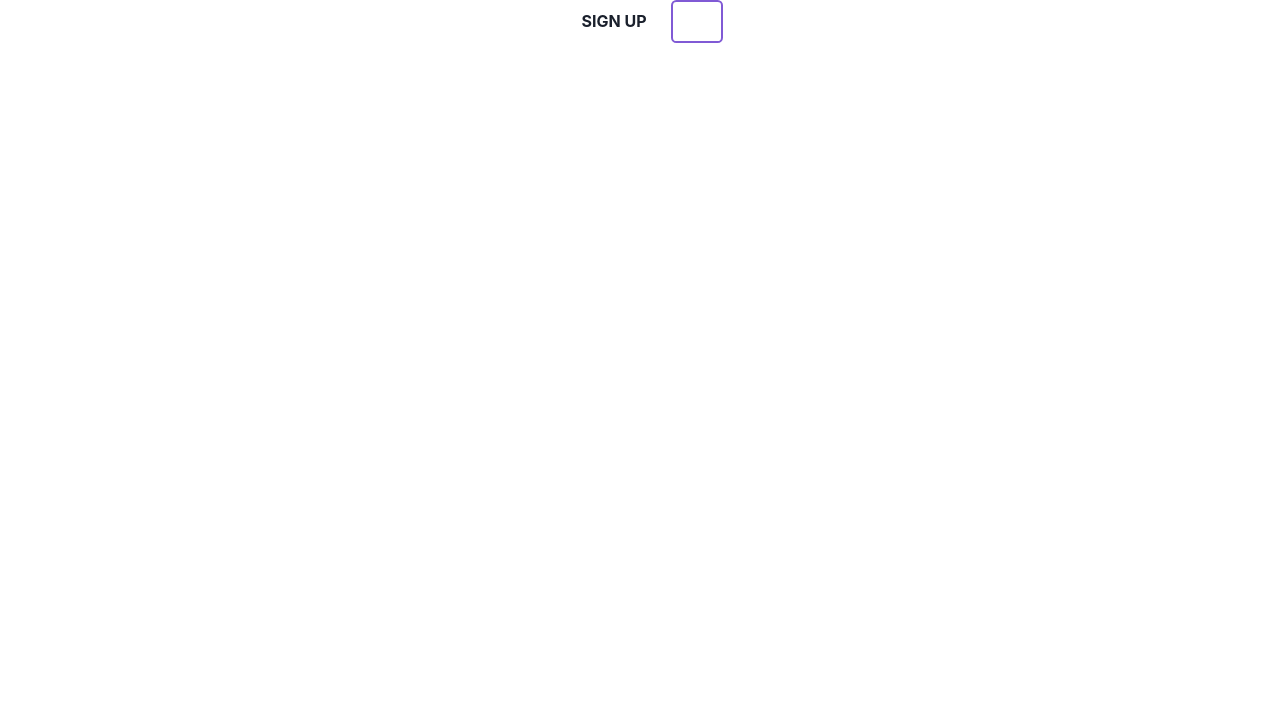
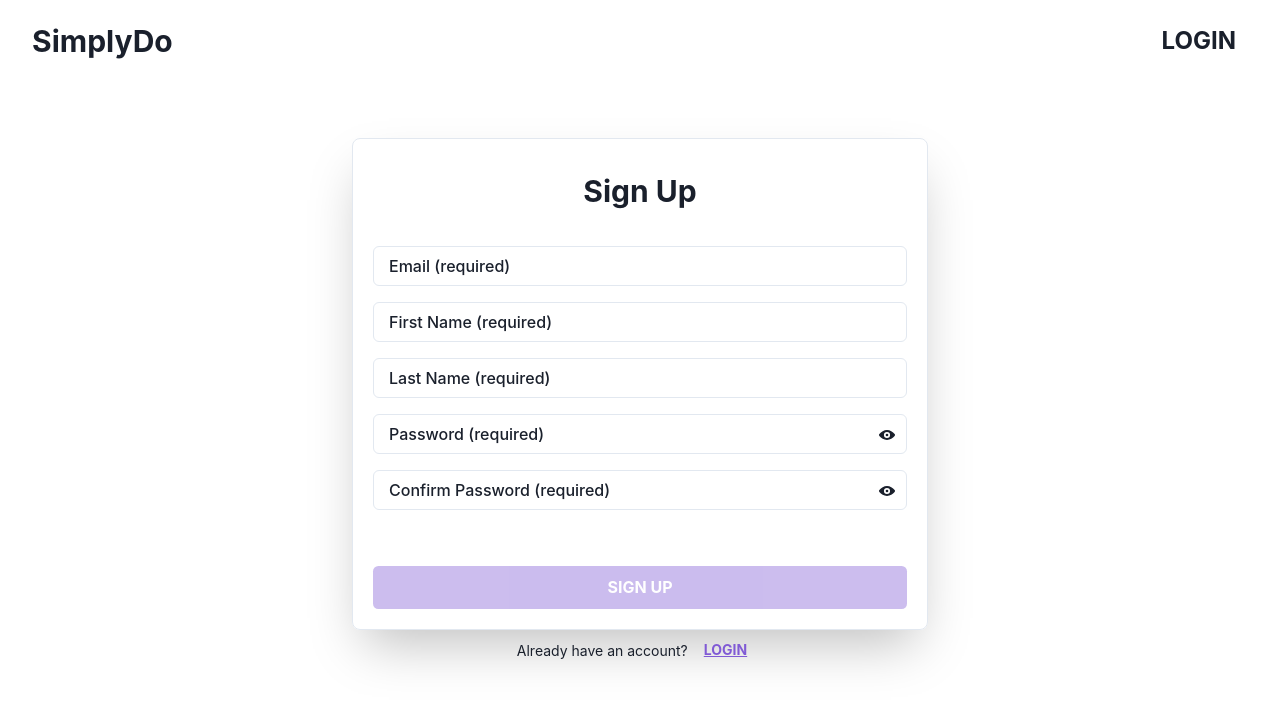
Before and after one commit to Catriece/family-task-app, a React (Vite) app in the folder client/: page / in a window 1280 px wide. Both pictures are taken after a click on the button "SIGN UP". Shown: the top 704 px of the page. Built offline with nearby package versions, Linux system fonts and the light colour scheme.

Commit message:
Completed e2e manual testing for responsive design, update and delete functions.

```diff
--- a/client/src/components/calendar/task-calendar-component.tsx
+++ b/client/src/components/calendar/task-calendar-component.tsx
@@ -5,12 +5,14 @@ import { useLoaderData } from "react-router-dom";
 import { descendingOrder } from "../../functions/compare-functions";
 import ButtonComponent from "../buttons/my-button-component";
 import { useModal } from "../../context/modal/modal-context";
+import mediaQueries from "../constants";
 
 const TaskByWeekCalendarComponent = () => {
   let data: any = useLoaderData();
   const tasks: any = data.get("tasks").data.sort(descendingOrder);
 
   const { openModal } = useModal();
+  const { ISLARGERTHAN750 } = mediaQueries();
 
   return (
     <Flex
@@ -39,7 +41,7 @@ const TaskByWeekCalendarComponent = () => {
           variant="primary"
           func={openModal}
           buttonName="Add your first task"
-          width="50%"
+          width={ISLARGERTHAN750 ? "50%" : "65%"}
         />
       )}
     </Flex>
--- a/client/src/components/forms/create-account.tsx
+++ b/client/src/components/forms/create-account.tsx
@@ -22,6 +22,7 @@ import {
   FormHelperText,
 } from "@chakra-ui/react";
 import { ViewIcon, ViewOffIcon } from "@chakra-ui/icons";
+import mediaQueries from "../constants";
 
 const CreateAccountForm: FC = () => {
   const { login } = useContext(AuthContext);
@@ -44,10 +45,11 @@ const CreateAccountForm: FC = () => {
   const [confirmPassword, setConfirmPassword] = useState<string>("");
 
   // Media queries for styling mobile and desktop screens
+  const { ISLARGERTHAN750 } = mediaQueries();
   const [isLargerThan550] = useMediaQuery("(min-width: 550px)");
   const [isLargerThan800] = useMediaQuery("(min-width: 800px)");
   // Changes the width of form container based on screen size
-  const screenWidth = isLargerThan800 ? "450px" : "280px";
+  const screenWidth = isLargerThan800 ? "600px" : "300px";
 
   // Allows me to reference the current/updated state
   const emailErrorReference = useRef<boolean>(false);
@@ -173,11 +175,11 @@ const CreateAccountForm: FC = () => {
   return (
     <Center>
       <Box
-        w={screenWidth}
+        w={"100%"}
         p={5}
-        borderWidth={isLargerThan550 ? "1px" : "0px"}
+        borderWidth={ISLARGERTHAN750 ? "1px" : "0px"}
         borderRadius="lg"
-        boxShadow={isLargerThan550 ? "2xl" : "none"}
+        boxShadow={ISLARGERTHAN750 ? "2xl" : "none"}
         paddingTop="0px"
       >
         <Stack spacing={4}>
--- a/client/src/components/header/header.tsx
+++ b/client/src/components/header/header.tsx
@@ -1,10 +1,29 @@
 import { Button, Flex, Heading, Text } from "@chakra-ui/react";
 import MenuComponent from "../menu/menu-component";
+import { FC } from "react";
 
-const HeaderComponent = () => {
+interface SimplyDoHeading {
+  ptop?: string;
+  pright?: string;
+  pleft?: string;
+  width?: string;
+  height?: string;
+  mleft?: string;
+  fontSize: string;
+}
+
+const HeaderComponent: FC<SimplyDoHeading> = ({
+  ptop,
+  pright,
+  pleft,
+  width,
+  height,
+  mleft,
+  fontSize,
+}) => {
   return (
-    <Flex pt="20pt" pr="20pt" pl={"24pt"} w={"100%"} h={"100%"}>
-      <Heading as="h1" ml="8pt">
+    <Flex pt={ptop} pr={pright} pl={pleft} w={width} h={height}>
+      <Heading as="h1" ml={mleft} fontSize={fontSize}>
         SimplyDo
       </Heading>
     </Flex>
--- a/client/src/components/navigation/top-nav-bar.tsx
+++ b/client/src/components/navigation/top-nav-bar.tsx
@@ -1,17 +1,11 @@
-import {
-  Avatar,
-  Button,
-  Flex,
-  HStack,
-  Heading,
-  Spacer,
-  Text,
-} from "@chakra-ui/react";
+import { Button, Flex, HStack, IconButton, Tooltip } from "@chakra-ui/react";
 import { useContext } from "react";
 import { useNavigate, useParams } from "react-router-dom";
 import AuthContext from "../../context/auth/authContext";
 import { useModal } from "../../context/modal/modal-context";
-import MenuComponent from "../menu/menu-component";
+import mediaQueries from "../constants";
+import HeaderComponent from "../header/header";
+import { AddIcon, SettingsIcon } from "@chakra-ui/icons";
 
 const TopNavigationBar = () => {
   const { logout } = useContext(AuthContext);
@@ -24,7 +18,11 @@ const TopNavigationBar = () => {
     navigate(`/account/settings/${id}`);
   };
 
+  const { ISLARGERTHAN750 } = mediaQueries();
+
   return (
+    <>
+      {ISLARGERTHAN750 ? (
         <Flex
           as="nav"
           pt="20pt"
@@ -34,16 +32,64 @@ const TopNavigationBar = () => {
           alignItems="center"
           justifyContent={"flex-end"}
         >
-      <HStack spacing="20pt">
+          <HStack spacing="8pt">
             <Button onClick={openModal} variant="primary">
               Create Task
             </Button>
             <Button onClick={logout} variant="secondary">
               Logout
             </Button>
-        <Avatar onClick={toSettings} />
+            {/* <Avatar onClick={toSettings} /> */}
+            <IconButton
+              aria-label="Settings"
+              icon={<SettingsIcon />}
+              onClick={toSettings}
+              variant="tertiary"
+              fontSize="2xl"
+            />
           </HStack>
         </Flex>
+      ) : (
+        <Flex
+          as="nav"
+          pt="10pt"
+          pl="10pt"
+          pr="10pt"
+          w="100%"
+          alignItems="center"
+          justifyContent={"space-between"}
+        >
+          <Flex>
+            <HeaderComponent
+              ptop={"4pt"}
+              pright={"4pt"}
+              pleft={"0pt"}
+              width={"100%"}
+              height={"100%"}
+              mleft={"0pt"}
+              fontSize="2xl"
+            />
+          </Flex>
+          <HStack spacing="5pt">
+            <Tooltip label="Create New Task" aria-labelledby="New-Task-Btn">
+              <IconButton
+                id="New-Task-Btn"
+                aria-label="Create New Task"
+                onClick={openModal}
+                variant="primary"
+                size="md"
+                padding={1}
+                icon={<AddIcon fontSize={"xs"} />}
+              />
+            </Tooltip>
+
+            <Button onClick={logout} variant="ghost" size={"xs"}>
+              Logout
+            </Button>
+          </HStack>
+        </Flex>
+      )}
+    </>
   );
 };
 
--- a/client/src/components/tasks/task-component.tsx
+++ b/client/src/components/tasks/task-component.tsx
@@ -74,7 +74,9 @@ const TaskComponent: FC<TaskData> = ({
       userId: id,
     };
 
-    if (completed) setTaskCount(taskCount - 1);
+    if (completed) {
+      setTaskCount(taskCount - 1);
+    }
     await remove.mutateAsync(formData);
     onToggle();
   };
@@ -87,7 +89,6 @@ const TaskComponent: FC<TaskData> = ({
         Authorization: `Bearer ${token}`,
       },
     });
-    console.log("Form data", formData);
     // stores info from edits into state
     setEdits(formData.data[0]); // Double check how edits are set up in context
     handleModal ? closeModal() : openModal();
--- a/client/src/components/user/user-card.tsx
+++ b/client/src/components/user/user-card.tsx
@@ -42,14 +42,13 @@ const UserBioCard = () => {
       {ISLARGERTHAN750 ? null : (
         <>
           <Spacer />
-          <Flex alignItems={"center"} mr={3}>
-            <BellIcon fontSize={"xl"} mr={3} />
+          <Flex alignItems={"flex-end"} mr={3}>
             <IconButton
               variant="unstyled"
               aria-label="Settings Icon Button"
               onClick={toSettings}
             >
-              <SettingsIcon fontSize={"xl"} />
+              <SettingsIcon fontSize={"2xl"} />
             </IconButton>
           </Flex>
         </>
--- a/client/src/context/auth/authProvider.tsx
+++ b/client/src/context/auth/authProvider.tsx
@@ -37,7 +37,7 @@ const AuthProvider = ({ children }: AuthProviderProps) => {
     setUser(null);
     localStorage.removeItem("token");
     localStorage.removeItem("user");
-    navigate("/login");
+    navigate("/");
   };
 
   const userPackage: CurrentUser = {
--- a/client/src/pages/login/login-page.tsx
+++ b/client/src/pages/login/login-page.tsx
@@ -12,28 +12,56 @@ import {
   Flex,
 } from "@chakra-ui/react";
 import LoginAuthenticationTabs from "../../components/navigation/authentication-tabs";
+import mediaQueries from "../../components/constants";
+import HeaderComponent from "../../components/header/header";
 
 const LoginPage: FC = () => {
-  const [isLargerThan550] = useMediaQuery("(min-width: 550px)");
+  const { ISLARGERTHAN750 } = mediaQueries();
   const [pageView, setPageView] = useState<string>("login");
 
   return (
-    <Center>
     <Grid
       templateAreas={`"nav" "body" "footer"`}
-        gridTemplateRows={isLargerThan550 ? "1fr" : "40pt 1fr 40pt"}
+      gridTemplateRows={"40pt 1fr 40pt"}
       gridTemplateColumns={"1fr"}
       height="100vh"
+      width="100vw"
     >
       <GridItem area={"nav"} rowStart={1}>
-          <Flex justifyContent={"flex-end"}>
-            <Button variant="ghost">Sign Up</Button>
-            <Button />
+        <Flex
+          justifyContent={"space-between"}
+          mt={5}
+          mr={5}
+          ml={8}
+          alignItems={"center"}
+        >
+          <HeaderComponent fontSize="3xl" />
+          {pageView === "signup" ? (
+            <Button
+              variant="ghost"
+              fontSize={"2xl"}
+              onClick={() => setPageView("login")}
+            >
+              Login
+            </Button>
+          ) : (
+            <Button
+              variant="ghost"
+              fontSize={"2xl"}
+              onClick={() => setPageView("signup")}
+            >
+              Sign Up
+            </Button>
+          )}
         </Flex>
       </GridItem>
       {pageView === "signup" && (
-          <GridItem area={"body"} rowStart={2}>
-            {isLargerThan550 ? null : (
+        <Center>
+          <GridItem
+            area={"body"}
+            rowStart={2}
+            w={ISLARGERTHAN750 ? "45%" : "100%"}
+          >
             <Box paddingTop="10px">
               <CreateAccountForm />
               <Flex justifyContent="center" alignItems="center">
@@ -49,32 +77,32 @@ const LoginPage: FC = () => {
                 </Button>
               </Flex>
             </Box>
-            )}
           </GridItem>
+        </Center>
       )}
       {pageView === "login" && (
+        <Center>
           <GridItem area={"body"}>
-            {isLargerThan550 ? null : (
             <Box paddingTop="10px">
               <LoginForm />
               <Flex justifyContent="center" alignItems="center">
-                  <Text fontSize="small" textAlign="center">
+                <Text fontSize="MD" textAlign="center">
                   Don't have an account yet?{" "}
                 </Text>
                 <Button
-                    size="sm"
+                  size="MD"
                   variant="tertiary"
                   onClick={() => setPageView("signup")}
+                  ml={2}
                 >
                   Sign up!
                 </Button>
               </Flex>
             </Box>
-            )}
           </GridItem>
+        </Center>
       )}
     </Grid>
-    </Center>
   );
 };
 
--- a/client/src/pages/settings/account-settings/account-details-coponent.tsx
+++ b/client/src/pages/settings/account-settings/account-details-coponent.tsx
@@ -12,7 +12,6 @@ import {
   Stack,
   IconButton,
   Center,
-  HStack,
 } from "@chakra-ui/react";
 import { useState } from "react";
 import { AccountInfo } from "../../../types";
@@ -22,7 +21,6 @@ import { useMutation } from "@tanstack/react-query";
 import { EditIcon } from "@chakra-ui/icons";
 import { useParams } from "react-router-dom";
 import testPhoto from "../../../assets/bg-img.png";
-import MyModal from "../../../components/modal/modal";
 
 const container = {
   padding: "20px 30px",
@@ -211,7 +209,7 @@ const UserAccountDetailsCard: FC<AccountInfo> = ({
           Hey {name}, You can manage all of your personal information here.
         </Text>
 
-        <Text mt={5} fontSize={headingSize} fontWeight={600}>
+        {/* <Text mt={5} fontSize={headingSize} fontWeight={600}>
           Profile Photo
         </Text>
         <Flex
@@ -243,7 +241,7 @@ const UserAccountDetailsCard: FC<AccountInfo> = ({
             fontSize="xs"
             padding="4pt 0"
           />
-        </Flex>
+        </Flex> */}
 
         <Flex
           h={"100%"}
```
Also changed, not shown: client/src/components/tasks/task-modal.tsx (+17 -1 lines), client/src/pages/dashboard/dashboard.tsx (+18 -9 lines), client/src/pages/settings/settings-page.tsx (+9 -4 lines). Lines whose indentation alone changed are shown as unchanged.
